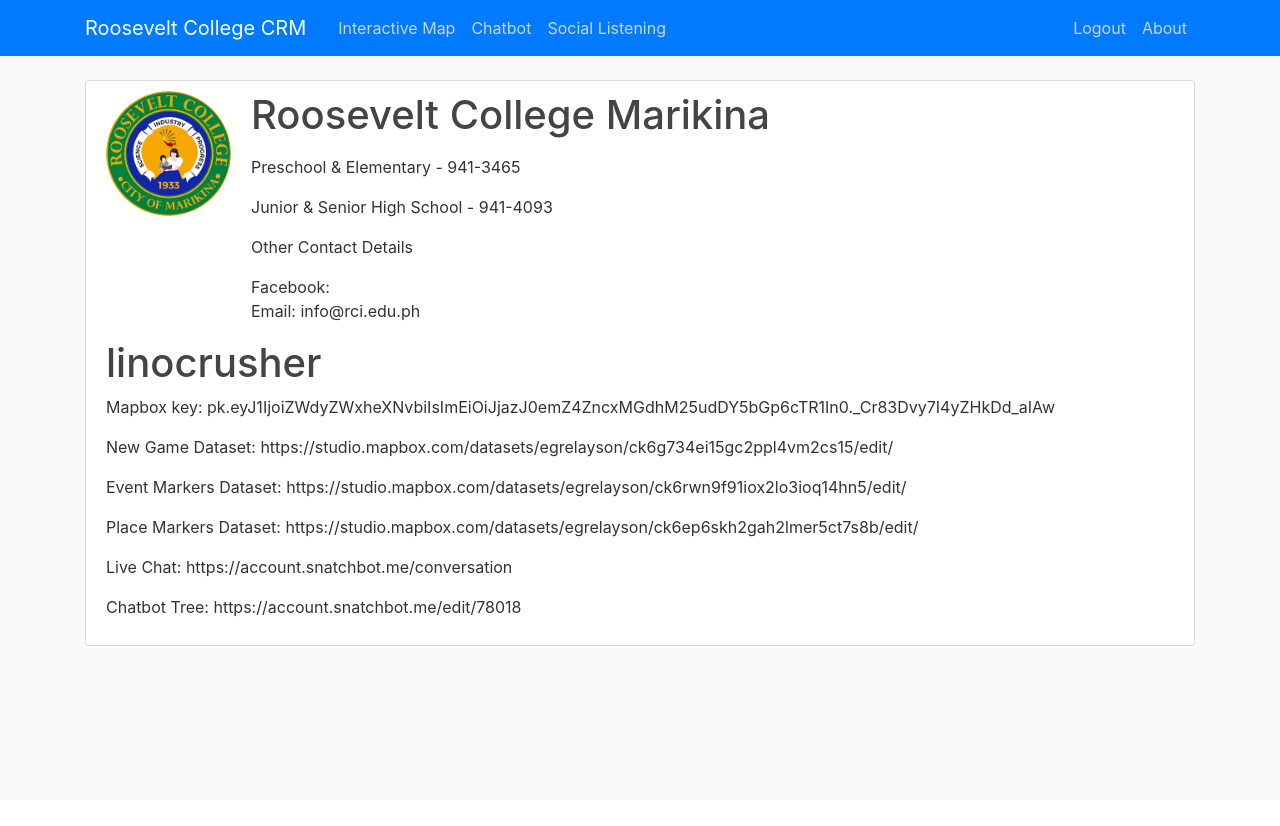
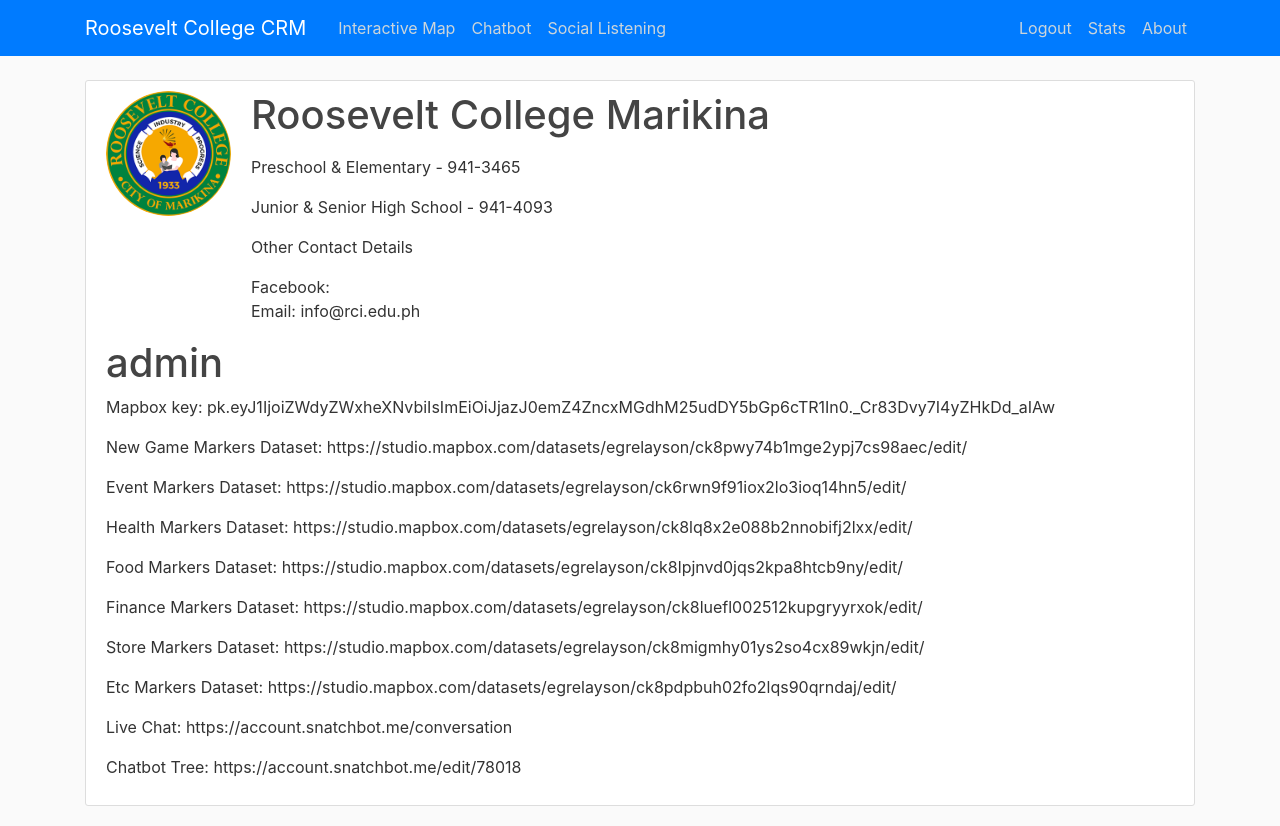
Before and after one commit to jltsang/Iskowela, a Django app: page /profile/ in a window 1280 px wide. Before the commit the page ends 646 px from the top, so only its background shows below. Run offline with Django 3.2, Linux system fonts and the light colour scheme; a user stored in the database is signed in; data comes from the database, SQL or seed files in the repository; some libraries are stand-ins or nearby versions.

Commit message:
Fixed profile fields, added textarea to new game.

```diff
--- a/chatbot/templates/chatbot/index.html
+++ b/chatbot/templates/chatbot/index.html
@@ -1,11 +1,6 @@
 {% extends "main/base.html" %}
 {% block content %}
-<!-- 	<iframe src="https://toolsqa.com/automation-practice-form/" style="position: absolute; height: 100%;  width: 50%; border: none" allow="microphone *"></iframe> -->
-<!-- 	<iframe src="https://toolsqa.com/automation-practice-form/" style="border: 0; width: 100%; height: 100%">Your browser doesn't support iFrames.</iframe> -->
-
 	<iframe src="https://webchat.snatchbot.me/430606dff15d7166db19a1dbb7bb6ca2572b9d24d9b362832604781283afc177" style="position:fixed; top:-5px; left:0; width:100%; height:100%; border:none; margin:0; padding:0; overflow:hidden; z-index:0;">
     Your browser doesn't support iframes
 	</iframe>
-
-
 {% endblock content %}
--- a/main/templates/main/base.html
+++ b/main/templates/main/base.html
@@ -52,8 +52,10 @@
 	        <div class="navbar-nav">
 	        	{% if user.is_authenticated %}
 	        		<a class="nav-item nav-link" href="{% url 'logout' %}">Logout</a>
+	        		<a class="nav-item nav-link" href="#">Stats</a>
 	        	{% else %}
 	          		<a class="nav-item nav-link" href="{% url 'login' %}">Sign In as Admin</a>
+	          		<a class="nav-item nav-link" href="#">Feedback</a>
 	          	{% endif %}
 	          	<a class="nav-item nav-link" href="{% url 'profile' %}">About</a>
 	        </div>
--- a/users/models.py
+++ b/users/models.py
@@ -7,9 +7,14 @@
 	logo = models.ImageField(default='default.jpg', upload_to='logo_pics')
 	contact_details = models.TextField()
 	mapbox_key = models.CharField(max_length=100)
-	new_game_dataset_link = models.CharField(max_length=80)
 	event_markers_dataset_link = models.CharField(max_length=80)
-	place_markers_dataset_link = models.CharField(max_length=80)
+	newgame_markers_dataset_link = models.CharField(max_length=80, default='')
+	health_markers_dataset_link = models.CharField(max_length=80, default='')
+	food_markers_dataset_link = models.CharField(max_length=80, default='')
+	finance_markers_dataset_link = models.CharField(max_length=80, default='')
+	store_markers_dataset_link = models.CharField(max_length=80, default='')
+	etc_markers_dataset_link = models.CharField(max_length=80, default='')
+	newgame_textfield = models.TextField(default='')
 	live_chat_link = models.CharField(max_length=50)
 	chatbot_tree_link = models.CharField(max_length=50)
 
--- a/users/templates/users/profile.html
+++ b/users/templates/users/profile.html
@@ -13,9 +13,13 @@
       {% if user.is_authenticated %}
       <h1>{{ user.username }}</h1>
       <p>Mapbox key: {{ user.profile.mapbox_key }}</p>
-      <p>New Game Dataset: {{ user.profile.new_game_dataset_link }}</p>
+      <p>New Game Markers Dataset: {{ user.profile.newgame_markers_dataset_link }}</p>
       <p>Event Markers Dataset: {{ user.profile.event_markers_dataset_link }}</p>
-      <p>Place Markers Dataset: {{ user.profile.place_markers_dataset_link }}</p>
+      <p>Health Markers Dataset: {{ user.profile.health_markers_dataset_link }}</p>
+      <p>Food Markers Dataset: {{ user.profile.food_markers_dataset_link }}</p>
+      <p>Finance Markers Dataset: {{ user.profile.finance_markers_dataset_link }}</p>
+      <p>Store Markers Dataset: {{ user.profile.store_markers_dataset_link }}</p>
+      <p>Etc Markers Dataset: {{ user.profile.etc_markers_dataset_link }}</p>
       <p>Live Chat: {{ user.profile.live_chat_link }}</p>
       <p>Chatbot Tree: {{ user.profile.chatbot_tree_link }}</p>
       {% endif %}
```
Also changed, not shown: interactive_map/templates/interactive_map/newgame.html (+20 -4 lines), db.sqlite3, users/migrations/0002_auto_20200409_1126.py (added), users/migrations/0003_remove_profile_new_game_dataset_link.py (added).
